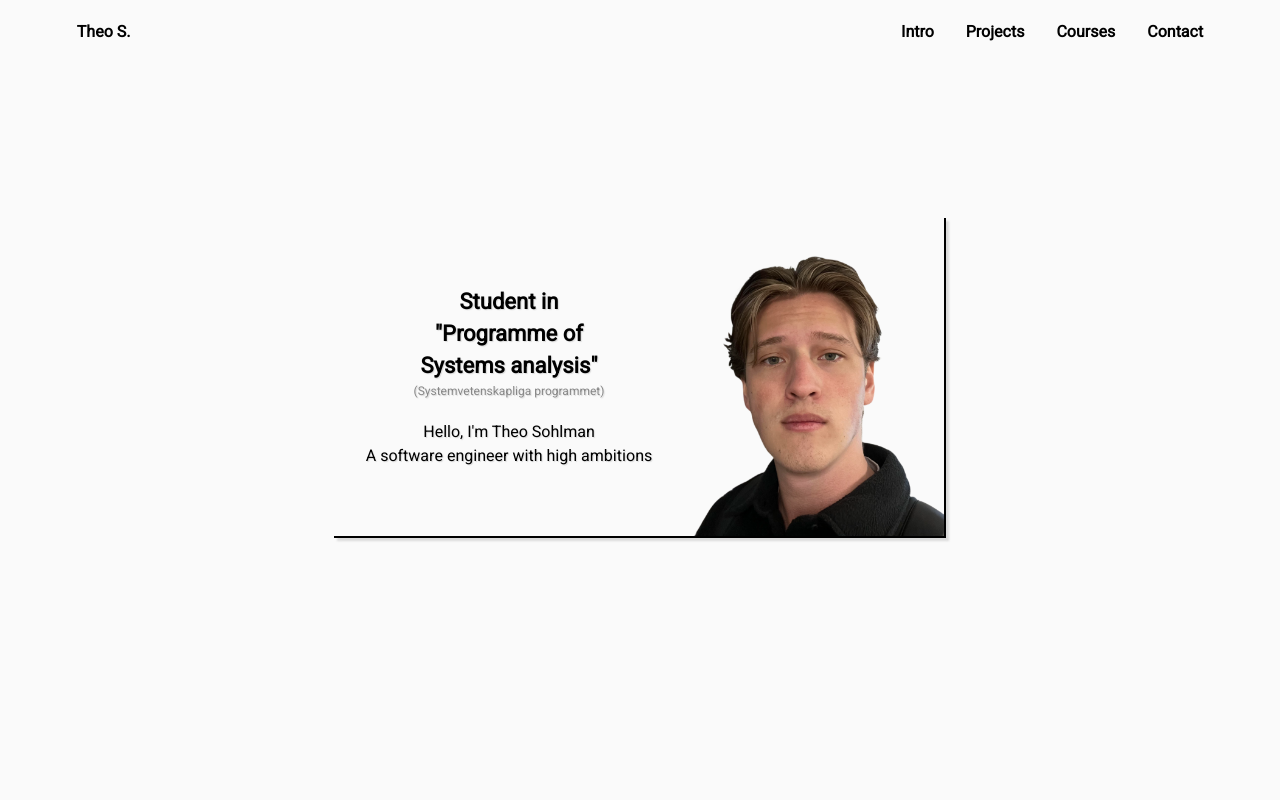
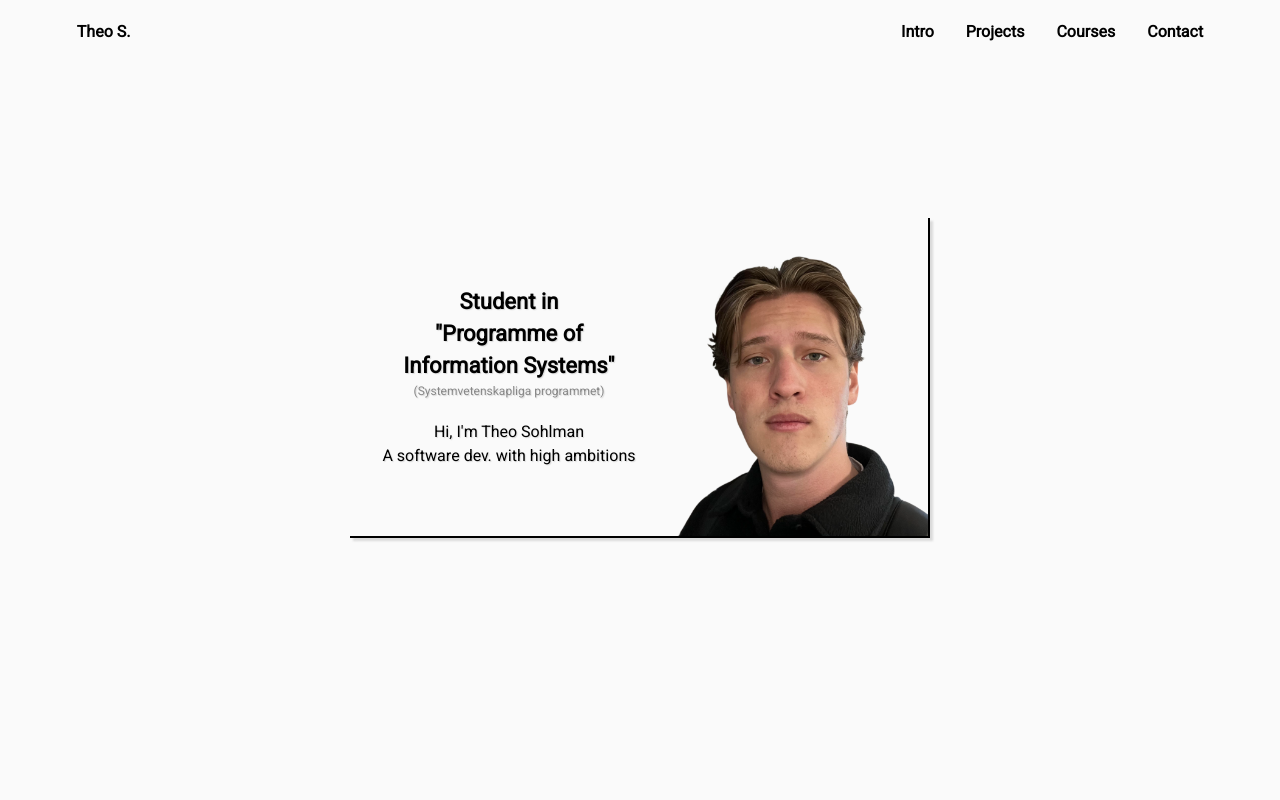
Before and after one commit to TheoSoh/portfolio-theo, a React (Vite) app: page / in a window 1280 px wide. Shown: the top 800 px of the page. Built offline with nearby package versions, Linux system fonts and the light colour scheme.

Commit message:
small edit

```diff
--- a/src/Intro/Intro.jsx
+++ b/src/Intro/Intro.jsx
@@ -7,9 +7,9 @@ function Intro() {
         <section className={styles.intro}>
             <div className={styles.introContainer}>
                 <div className={styles.introTextContainer}>
-                    <h1>Student in<br/>"Programme of<br/>Systems analysis"</h1>
+                    <h1>Student in<br/>"Programme of<br/>Information Systems"</h1>
                     <p className={styles.sweSubtitle}>(Systemvetenskapliga programmet)</p>
-                    <p className={styles.introDescription}>Hello, I'm Theo Sohlman<br/>A software engineer with high ambitions</p>
+                    <p className={styles.introDescription}>Hi, I'm Theo Sohlman<br/>A software dev. with high ambitions</p>
                 </div>
                 <div className={styles.introImgContainer}>
                     <img className={styles.introImg} src={profilePic} alt="Profile picture"/>
```
